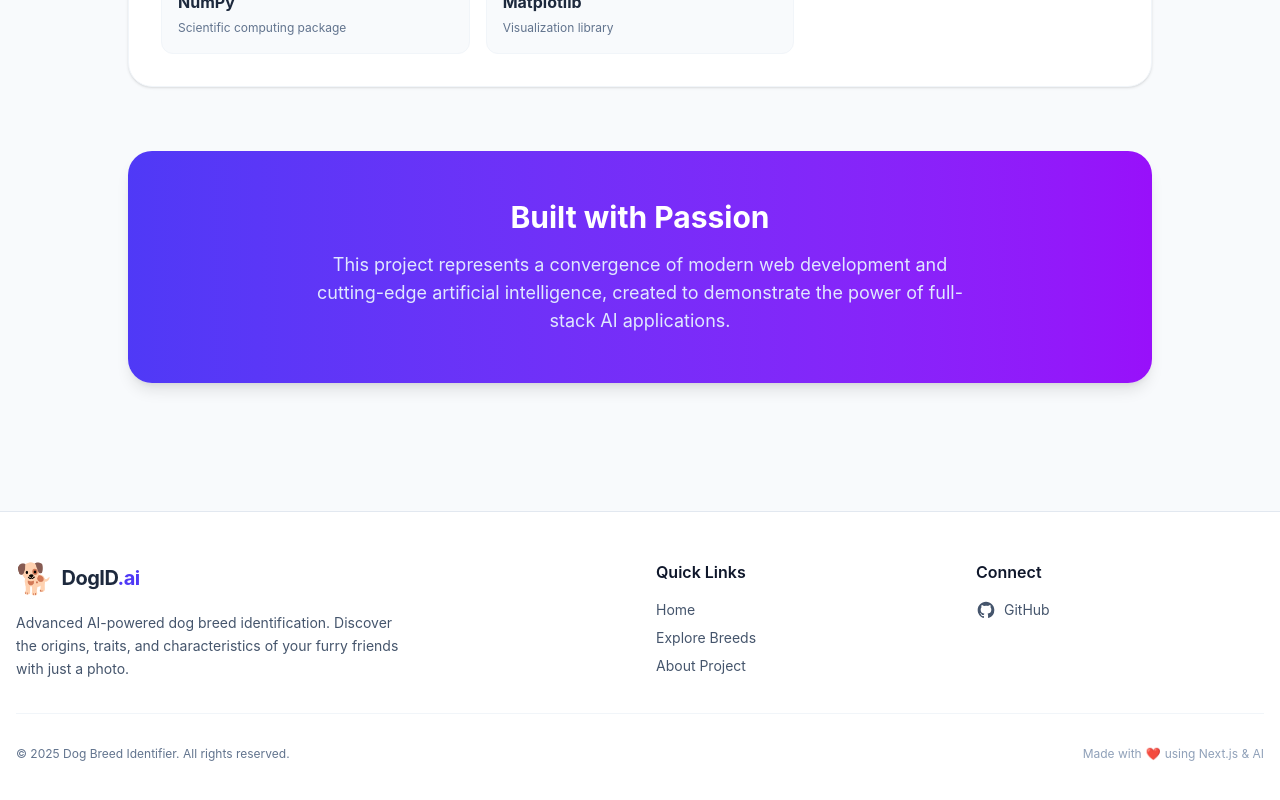
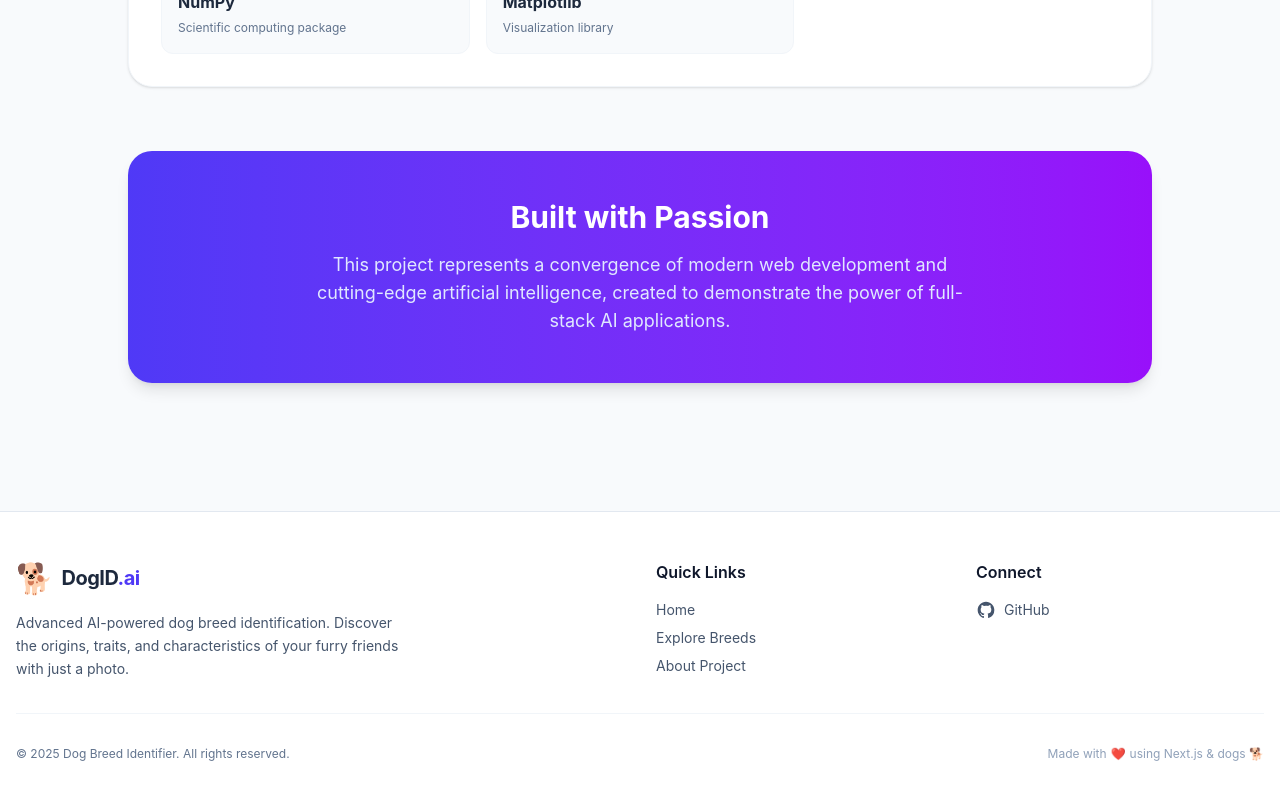
Before and after one commit to addynoven/old_dog_breed_identifier_frontend, a Next.js app: page /about in a window 1280 px wide. Shown: the part 2616-3416 px from the top of the page. Built offline with nearby package versions, Linux system fonts and the light colour scheme.

Commit message:
fix: update footer text to reflect the use of dogs in the project

```diff
--- a/src/components/Footer.tsx
+++ b/src/components/Footer.tsx
@@ -70,7 +70,7 @@ export default function Footer() {
           <div className="flex items-center gap-1 text-xs text-slate-400">
             <span>Made with</span>
             <span className="text-red-500 animate-pulse">❤️</span>
-            <span>using Next.js & AI</span>
+            <span>using Next.js & dogs 🐕</span>
           </div>
         </div>
       </div>
```
